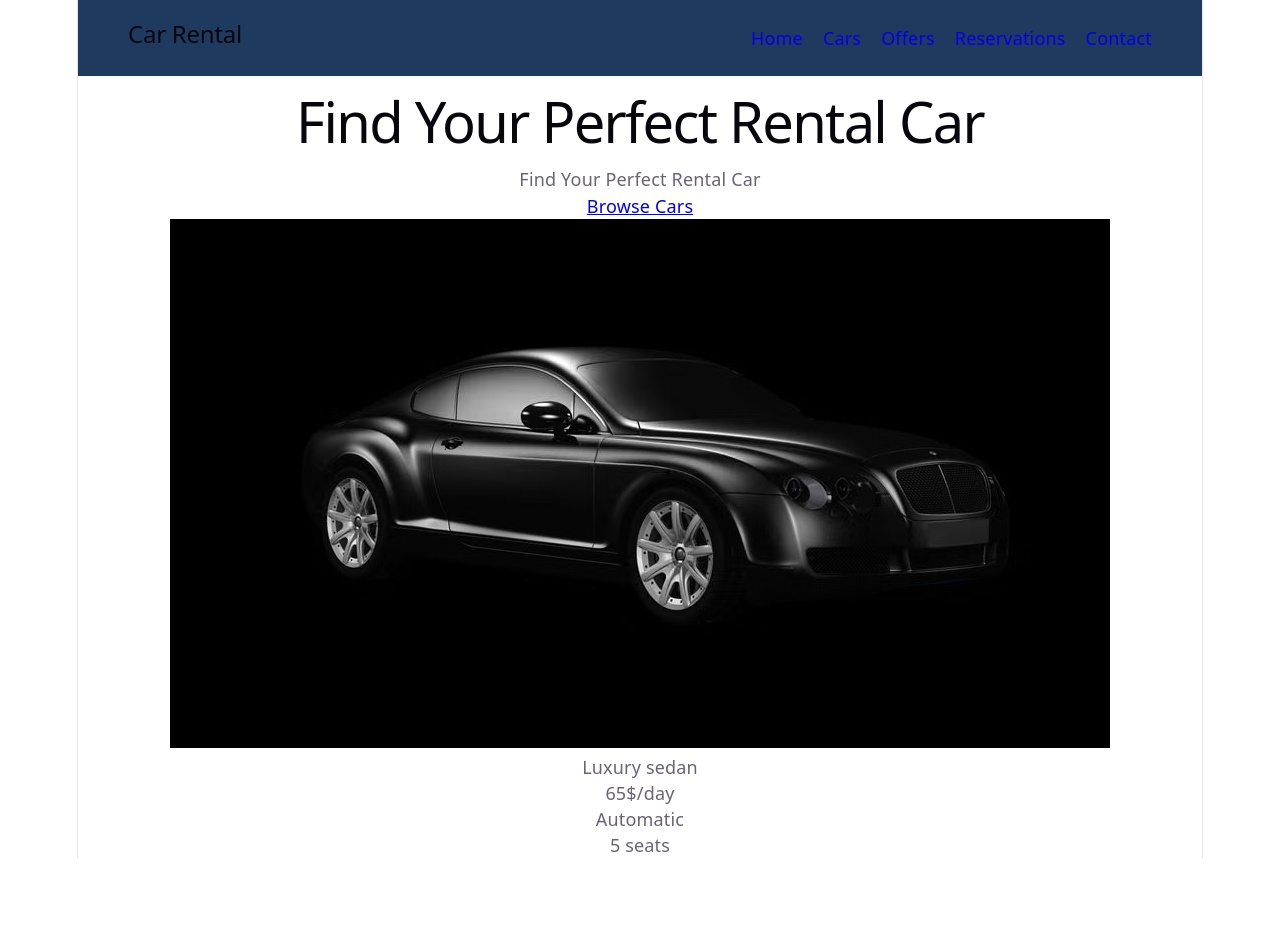
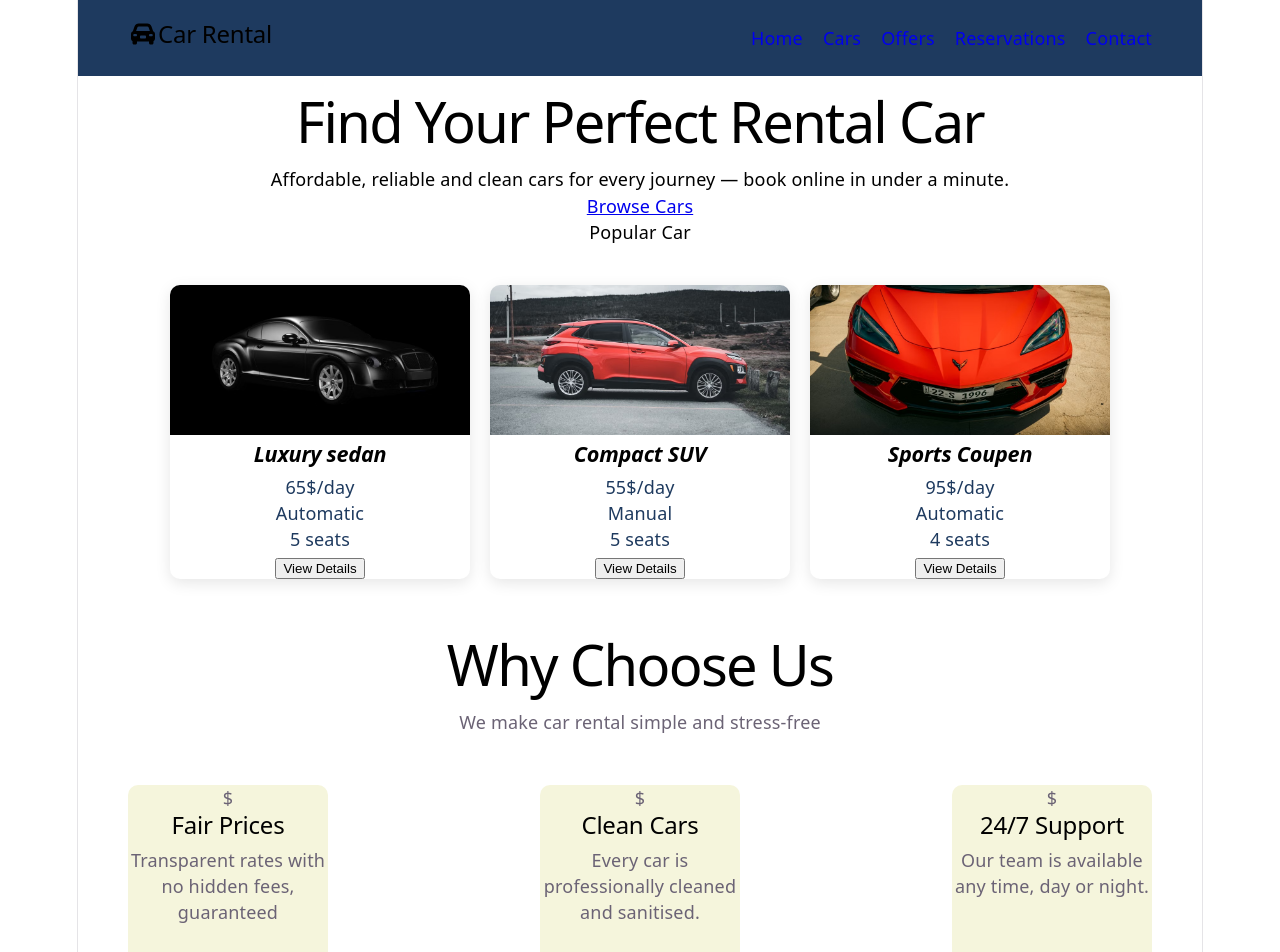
Before and after one commit to 52330128-Anas/webproject, a React (Vite) app: page / in a window 1280 px wide. Shown: the top 952 px of the page. Before the commit the page ends 858 px from the top, so only its background shows below. Built offline with nearby package versions, Linux system fonts and the light colour scheme.

Commit message:
Card,Home page

```diff
--- a/package.json
+++ b/package.json
@@ -10,6 +10,10 @@
     "preview": "vite preview"
   },
   "dependencies": {
+    "@fortawesome/free-brands-svg-icons": "^7.3.1",
+    "@fortawesome/free-regular-svg-icons": "^7.3.1",
+    "@fortawesome/free-solid-svg-icons": "^7.3.1",
+    "@fortawesome/react-fontawesome": "^3.5.0",
     "react": "^19.3.1",
     "react-dom": "^19.3.1",
     "react-router-dom": "^7.18.5"
--- a/src/App.css
+++ b/src/App.css
@@ -1,184 +1,4 @@
-.counter {
-  font-size: 16px;
-  padding: 5px 10px;
-  border-radius: 5px;
-  color: var(--accent);
-  background: var(--accent-bg);
-  border: 2px solid transparent;
-  transition: border-color 0.3s;
-  margin-bottom: 24px;
+.App{
+  background-color: white;
 
-  &:hover {
-    border-color: var(--accent-border);
-  }
-  &:focus-visible {
-    outline: 2px solid var(--accent);
-    outline-offset: 2px;
-  }
 }
-
-.hero {
-  position: relative;
-
-  .base,
-  .framework,
-  .vite {
-    inset-inline: 0;
-    margin: 0 auto;
-  }
-
-  .base {
-    width: 170px;
-    position: relative;
-    z-index: 0;
-  }
-
-  .framework,
-  .vite {
-    position: absolute;
-  }
-
-  .framework {
-    z-index: 1;
-    top: 34px;
-    height: 28px;
-    transform: perspective(2000px) rotateZ(300deg) rotateX(44deg) rotateY(39deg)
-      scale(1.4);
-  }
-
-  .vite {
-    z-index: 0;
-    top: 107px;
-    height: 26px;
-    width: auto;
-    transform: perspective(2000px) rotateZ(300deg) rotateX(40deg) rotateY(39deg)
-      scale(0.8);
-  }
-}
-
-#center {
-  display: flex;
-  flex-direction: column;
-  gap: 25px;
-  place-content: center;
-  place-items: center;
-  flex-grow: 1;
-
-  @media (max-width: 1024px) {
-    padding: 32px 20px 24px;
-    gap: 18px;
-  }
-}
-
-#next-steps {
-  display: flex;
-  border-top: 1px solid var(--border);
-  text-align: left;
-
-  & > div {
-    flex: 1 1 0;
-    padding: 32px;
-    @media (max-width: 1024px) {
-      padding: 24px 20px;
-    }
-  }
-
-  .icon {
-    margin-bottom: 16px;
-    width: 22px;
-    height: 22px;
-  }
-
-  @media (max-width: 1024px) {
-    flex-direction: column;
-    text-align: center;
-  }
-}
-
-#docs {
-  border-right: 1px solid var(--border);
-
-  @media (max-width: 1024px) {
-    border-right: none;
-    border-bottom: 1px solid var(--border);
-  }
-}
-
-#next-steps ul {
-  list-style: none;
-  padding: 0;
-  display: flex;
-  gap: 8px;
-  margin: 32px 0 0;
-
-  .logo {
-    height: 18px;
-  }
-
-  a {
-    color: var(--text-h);
-    font-size: 16px;
-    border-radius: 6px;
-    background: var(--social-bg);
-    display: flex;
-    padding: 6px 12px;
-    align-items: center;
-    gap: 8px;
-    text-decoration: none;
-    transition: box-shadow 0.3s;
-
-    &:hover {
-      box-shadow: var(--shadow);
-    }
-    .button-icon {
-      height: 18px;
-      width: 18px;
-    }
-  }
-
-  @media (max-width: 1024px) {
-    margin-top: 20px;
-    flex-wrap: wrap;
-    justify-content: center;
-
-    li {
-      flex: 1 1 calc(50% - 8px);
-    }
-
-    a {
-      width: 100%;
-      justify-content: center;
-      box-sizing: border-box;
-    }
-  }
-}
-
-#spacer {
-  height: 88px;
-  border-top: 1px solid var(--border);
-  @media (max-width: 1024px) {
-    height: 48px;
-  }
-}
-
-.ticks {
-  position: relative;
-  width: 100%;
-
-  &::before,
-  &::after {
-    content: '';
-    position: absolute;
-    top: -4.5px;
-    border: 5px solid transparent;
-  }
-
-  &::before {
-    left: 0;
-    border-left-color: var(--border);
-  }
-  &::after {
-    right: 0;
-    border-right-color: var(--border);
-  }
-}
--- a/src/App.jsx
+++ b/src/App.jsx
@@ -6,10 +6,11 @@ import Cars from "./page/Cars";
 import Offers from "./page/Offers";
 import Reservations from "./page/Reservations";
 import Contact from "./page/Contact";
+import "./App.css";
 
 const App = () => {
   return (
-    <div>
+    <div className="App">
       <Router>
         <NavBar />
         <Routes>
--- a/src/Component/Card.jsx
+++ b/src/Component/Card.jsx
@@ -1,14 +1,15 @@
 import React from "react";
-
+import "../Style/Card.css";
 
 const Card = ({ image, name, price, transmission, seats }) => {
   return (
     <div className="card">
-      <img src={image} alt={name} />
-      <p>{name}</p>
+      <img src={image} alt={name} className="card-img" />
+      <h2 >{name}</h2>
       <p>{price}</p>
       <p>{transmission}</p>
       <p>{seats}</p>
+      <button className="card-btn">View Details</button>
     </div>
   );
 };
--- a/src/Component/NavBar.jsx
+++ b/src/Component/NavBar.jsx
@@ -1,12 +1,21 @@
 import React from "react";
 import "../Style/NavBar.css";
+import { FontAwesomeIcon } from "@fortawesome/react-fontawesome";
+
+import {
+  faCarRear
+
+ } from '@fortawesome/free-solid-svg-icons';
 
 import { Link } from "react-router-dom";
 const NavBar = () => {
   return (
     <div className="nav">
       <div>
-        <h2>Car Rental </h2>
+        <h2>
+          <FontAwesomeIcon icon={faCarRear} />
+          Car Rental{" "}
+        </h2>
       </div>
       <div className="Links">
         <Link to="/">Home</Link>
--- /dev/null
+++ b/src/Style/Card.css
@@ -0,0 +1,27 @@
+.cards {
+  display: flex;
+  justify-content: center;
+  gap: 20px;
+  padding: 40px 20px;
+}
+
+.card {
+  width: 300px;
+  background: #fff;
+  color: #1e3a5f;
+  border-radius: 10px;
+  overflow: hidden;
+  box-shadow: 0 4px 15px rgba(0, 0, 0, 0.1);
+}
+
+.card-img {
+  width: 100%;
+  height: 150px;
+  object-fit: cover;
+}
+.card h2{
+  color:black;
+  font-weight: bold;
+  font-size: larger;
+  font-style: italic;
+}
--- /dev/null
+++ b/src/Style/Home.css
@@ -0,0 +1,24 @@
+.text{
+    color: black;
+    h1{
+        color: black;
+    }
+}
+.why{
+    display: flex;
+    justify-content: space-between;
+    padding: 50px;
+}
+.why-choose{
+text-align: center;
+width: 200px;
+height: 180px;
+border: black 5px;
+background-color: beige;
+border-radius: 10px;
+
+}
+
+h2,h1{
+    color: black;
+}
--- a/src/page/Home.jsx
+++ b/src/page/Home.jsx
@@ -1,6 +1,7 @@
 import React from "react";
 import { Link } from "react-router-dom";
 import Card from "../Component/Card";
+import "../Style/Home.css";
 
 const Home = () => {
   const cardcars = [
@@ -11,15 +12,35 @@ const Home = () => {
       transmission: "Automatic",
       seats: "5 seats",
     },
+
+    {
+      image: "/Cars/image_2.avif",
+      name: "Compact SUV",
+      price: "55$/day",
+      transmission: "Manual",
+      seats: "5 seats",
+    },
+
+    {
+      image: "/Cars/image_3.avif",
+      name: "Sports Coupen",
+      price: "95$/day",
+      transmission: "Automatic",
+      seats: "4 seats",
+    },
   ];
   return (
     <div>
-      <div>
+      <div className="text">
         <h1>Find Your Perfect Rental Car</h1>
-        <p>Find Your Perfect Rental Car</p>
+        <p>
+          Affordable, reliable and clean cars for every journey — book online in
+          under a minute.
+        </p>
         <Link to="/Cars">Browse Cars</Link>
+        <div className="popular">Popular Car</div>
       </div>
-      <div>
+      <div className="cards">
         {cardcars.map((cars) => (
           <Card
             image={cars.image}
@@ -30,6 +51,28 @@ const Home = () => {
           />
         ))}
       </div>
+      <div>
+        <h1>Why Choose Us</h1>
+        <p>We make car rental simple and stress-free</p>
+      </div>
+      <div className="why">
+
+        <div className="why-choose">
+          <div>$</div>
+          <h2>Fair Prices</h2>
+          <p>Transparent rates with no hidden fees, guaranteed</p>
+        </div>
+        <div className="why-choose">
+          <div>$</div>
+          <h2>Clean Cars</h2>
+          <p>Every car is professionally cleaned and sanitised.</p>
+        </div>
+        <div className="why-choose">
+          <div>$</div>
+          <h2>24/7 Support</h2>
+          <p>Our team is available any time, day or night.</p>
+        </div>
+      </div>
     </div>
   );
 };
```
Also changed, not shown: src/page/CarDetails.jsx (added, +9 -0 lines), 1 other file (tests, documents, lock files or other folders).
